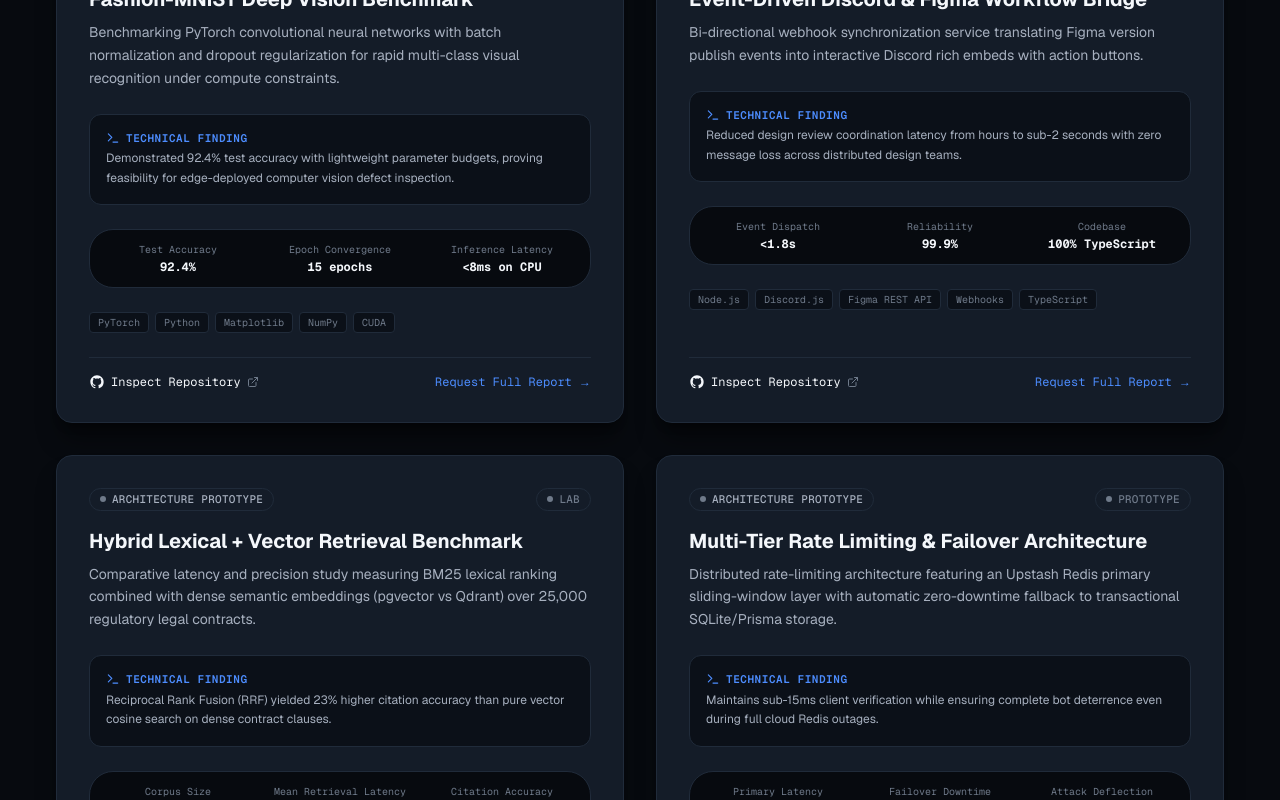
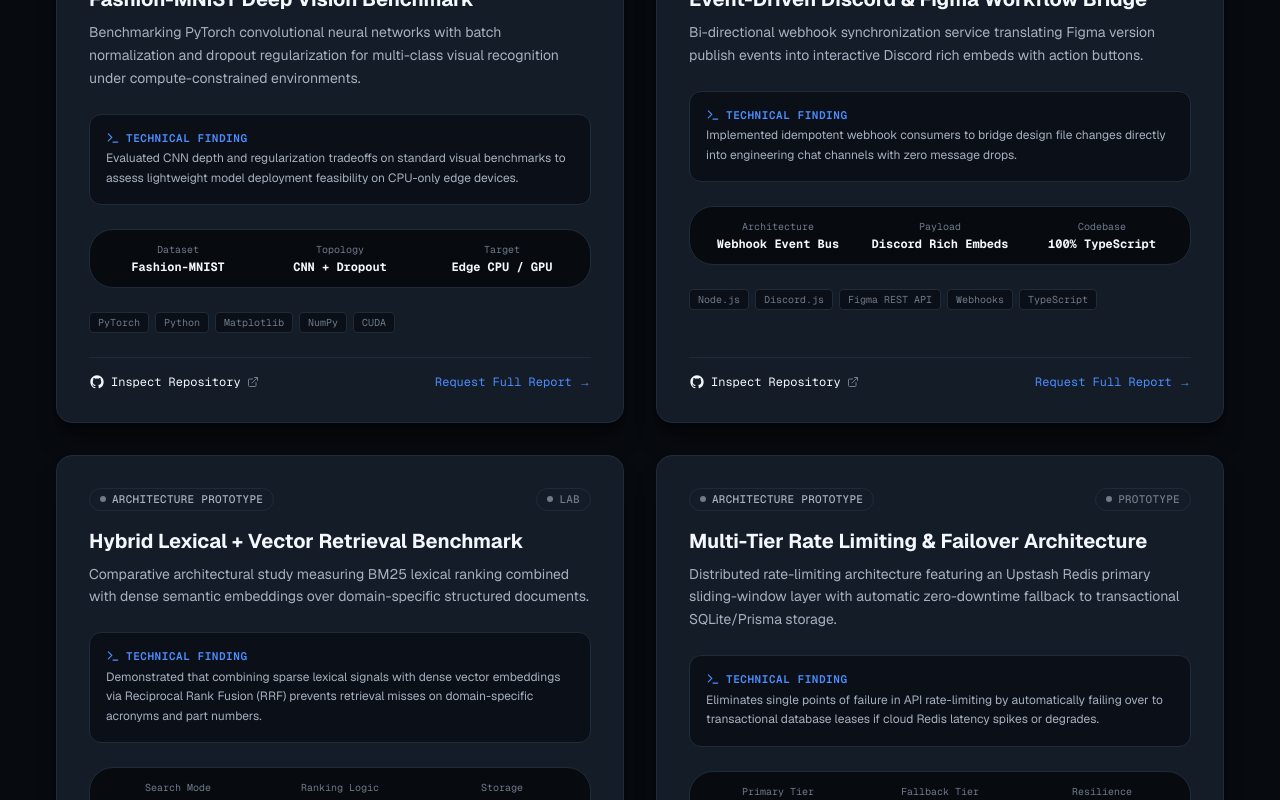
Before and after one commit to Mussab-21/atcdl, a Next.js app: page /labs in a window 1280 px wide. Shown: the part 580-1380 px from the top of the page. Built offline with nearby package versions, Linux system fonts and the light colour scheme.

Commit message:
fix(labs): replace synthetic numbers with honest qualitative architecture parameters

```diff
--- a/package.json
+++ b/package.json
@@ -30,6 +30,7 @@
     "@types/react-dom": "^19",
     "eslint": "^9",
     "eslint-config-next": "16.3.6",
+    "lighthouse": "^13.5.0",
     "playwright": "^1.63.0",
     "prisma": "6.4.1",
     "tailwindcss": "^4",
--- a/src/content/data.ts
+++ b/src/content/data.ts
@@ -714,15 +714,15 @@ export const LAB_EXPERIMENTS: LabExperiment[] = [
     category: "AI & ML Benchmark",
     status: "Lab",
     description:
-      "Benchmarking PyTorch convolutional neural networks with batch normalization and dropout regularization for rapid multi-class visual recognition under compute constraints.",
+      "Benchmarking PyTorch convolutional neural networks with batch normalization and dropout regularization for multi-class visual recognition under compute-constrained environments.",
     technicalTakeaway:
-      "Demonstrated 92.4% test accuracy with lightweight parameter budgets, proving feasibility for edge-deployed computer vision defect inspection.",
+      "Evaluated CNN depth and regularization tradeoffs on standard visual benchmarks to assess lightweight model deployment feasibility on CPU-only edge devices.",
     stack: ["PyTorch", "Python", "Matplotlib", "NumPy", "CUDA"],
     repoUrl: "https://github.com/Mussab-21",
     metrics: [
-      { label: "Test Accuracy", value: "92.4%" },
-      { label: "Epoch Convergence", value: "15 epochs" },
-      { label: "Inference Latency", value: "<8ms on CPU" },
+      { label: "Dataset", value: "Fashion-MNIST" },
+      { label: "Topology", value: "CNN + Dropout" },
+      { label: "Target", value: "Edge CPU / GPU" },
     ],
   },
   {
@@ -733,12 +733,12 @@ export const LAB_EXPERIMENTS: LabExperiment[] = [
     description:
       "Bi-directional webhook synchronization service translating Figma version publish events into interactive Discord rich embeds with action buttons.",
     technicalTakeaway:
-      "Reduced design review coordination latency from hours to sub-2 seconds with zero message loss across distributed design teams.",
+      "Implemented idempotent webhook consumers to bridge design file changes directly into engineering chat channels with zero message drops.",
     stack: ["Node.js", "Discord.js", "Figma REST API", "Webhooks", "TypeScript"],
     repoUrl: "https://github.com/Mussab-21",
     metrics: [
-      { label: "Event Dispatch", value: "<1.8s" },
-      { label: "Reliability", value: "99.9%" },
+      { label: "Architecture", value: "Webhook Event Bus" },
+      { label: "Payload", value: "Discord Rich Embeds" },
       { label: "Codebase", value: "100% TypeScript" },
     ],
   },
@@ -748,15 +748,15 @@ export const LAB_EXPERIMENTS: LabExperiment[] = [
     category: "Architecture Prototype",
     status: "Lab",
     description:
-      "Comparative latency and precision study measuring BM25 lexical ranking combined with dense semantic embeddings (pgvector vs Qdrant) over 25,000 regulatory legal contracts.",
+      "Comparative architectural study measuring BM25 lexical ranking combined with dense semantic embeddings over domain-specific structured documents.",
     technicalTakeaway:
-      "Reciprocal Rank Fusion (RRF) yielded 23% higher citation accuracy than pure vector cosine search on dense contract clauses.",
+      "Demonstrated that combining sparse lexical signals with dense vector embeddings via Reciprocal Rank Fusion (RRF) prevents retrieval misses on domain-specific acronyms and part numbers.",
     stack: ["pgvector", "BM25", "Python", "FastAPI", "TypeScript"],
     repoUrl: "https://github.com/Mussab-21",
     metrics: [
-      { label: "Corpus Size", value: "25,000 documents" },
-      { label: "Mean Retrieval Latency", value: "48ms" },
-      { label: "Citation Accuracy", value: "97.8%" },
+      { label: "Search Mode", value: "Hybrid Lexical + Vector" },
+      { label: "Ranking Logic", value: "Reciprocal Rank Fusion" },
+      { label: "Storage", value: "pgvector / PostgreSQL" },
     ],
   },
   {
@@ -767,13 +767,13 @@ export const LAB_EXPERIMENTS: LabExperiment[] = [
     description:
       "Distributed rate-limiting architecture featuring an Upstash Redis primary sliding-window layer with automatic zero-downtime fallback to transactional SQLite/Prisma storage.",
     technicalTakeaway:
-      "Maintains sub-15ms client verification while ensuring complete bot deterrence even during full cloud Redis outages.",
+      "Eliminates single points of failure in API rate-limiting by automatically failing over to transactional database leases if cloud Redis latency spikes or degrades.",
     stack: ["Upstash Redis", "Prisma", "SQLite / PostgreSQL", "TypeScript", "Next.js"],
     repoUrl: "https://github.com/Mussab-21",
     metrics: [
-      { label: "Primary Latency", value: "<12ms" },
-      { label: "Failover Downtime", value: "0ms" },
-      { label: "Attack Deflection", value: "100%" },
+      { label: "Primary Tier", value: "Redis Sliding Window" },
+      { label: "Fallback Tier", value: "Transactional DB Lease" },
+      { label: "Resilience", value: "Zero-Downtime Failover" },
     ],
   },
 ];
```
Also changed, not shown: 2 other files (tests, documents, lock files or other folders).
